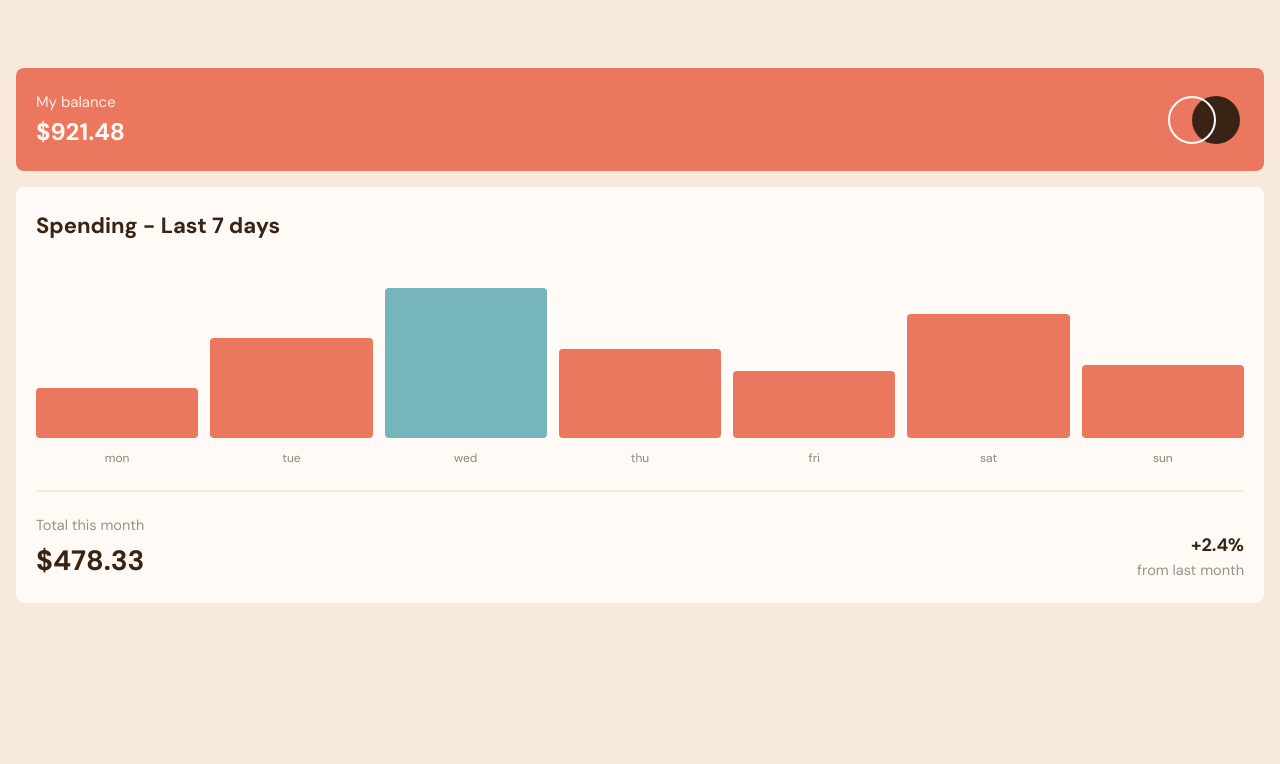
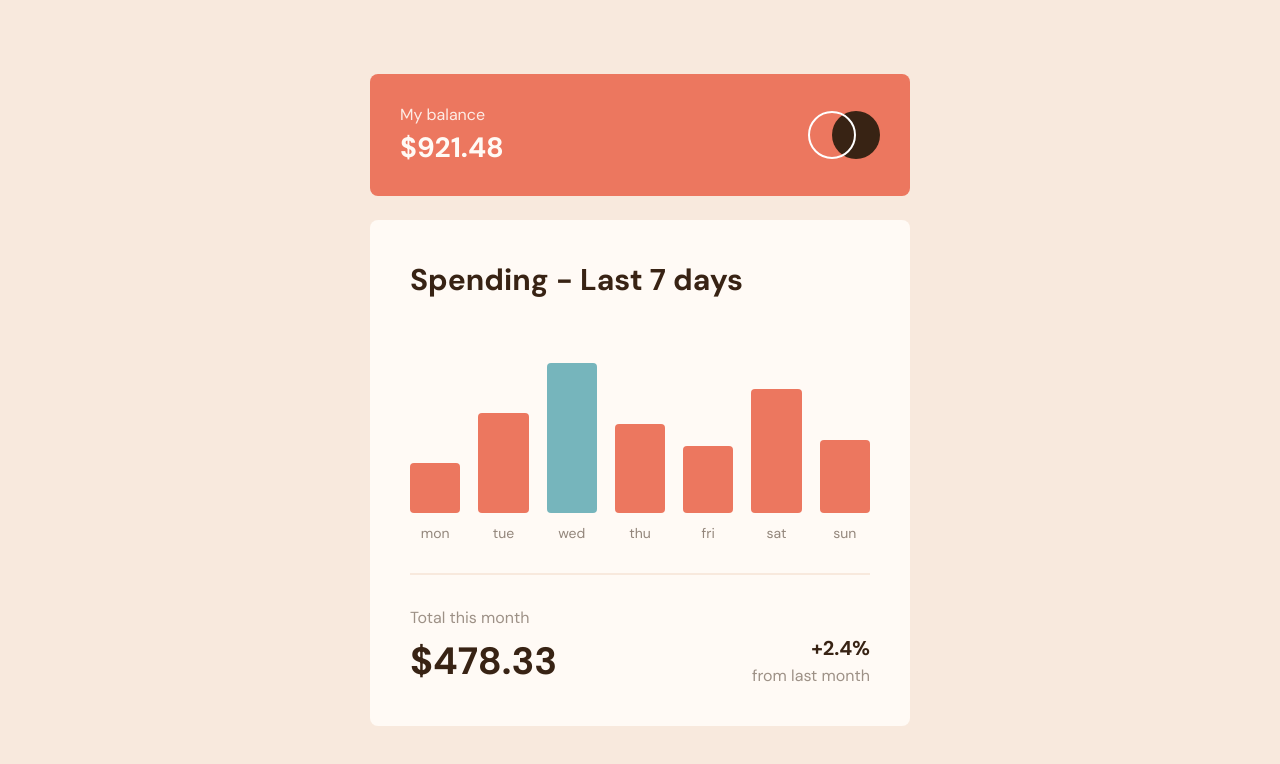
Before and after one commit to enriquesamudio99/fm-expenses-chart-component, a plain HTML site: page index.html in a window 1280 px wide. Drawn offline with Linux system fonts and the light colour scheme.

Commit message:
JS added

```diff
--- a/css/styles.css
+++ b/css/styles.css
@@ -23,6 +23,15 @@ body {
     background-color: var(--cream);
 }
 
+@media (min-width: 768px) {
+    body {
+        display: flex;
+        align-items: center;
+        justify-content: center;
+        height: 100vh;
+    }
+}
+
 img {
     max-width: 100%;
     height: auto;
@@ -31,7 +40,15 @@ img {
 
 .container {
     width: calc(100% - 2rem);
+    max-width: 540px;
     margin: 4.25rem auto;
+}
+
+@media (min-width: 768px) {
+    .container {
+        margin: 0;
+    }
+
 }
 
 .balance {
@@ -43,11 +60,23 @@ img {
     align-items: center;
 }
 
+@media (min-width: 768px) {
+    .balance {
+        padding: 1.875rem;
+    }
+}
+
 .balance__title {
-    font-size: 15px;
+    font-size: 14.5px;
     display: block;
     color: var(--veryPaleOrange);
     opacity: .9;
+}
+
+@media (min-width: 768px) {
+    .balance__title {
+        font-size: 16px;
+    }
 }
 
 .balance__total {
@@ -58,6 +87,12 @@ img {
     color: var(--veryPaleOrange);
 }
 
+@media (min-width: 768px) {
+    .balance__total {
+        font-size: 1.75rem;
+    }
+}
+
 .spending {
     margin-top: 1rem;
     background-color: var(--veryPaleOrange);
@@ -65,9 +100,22 @@ img {
     border-radius: 8px;
 }
 
+@media (min-width: 768px) {
+    .spending {
+        margin-top: 1.5rem;
+        padding: 2.5rem;
+    }
+}
+
 .spending__title {
     color: var(--darkBrown);
     font-size: 1.375rem;
+}
+
+@media (min-width: 768px) {
+    .spending__title {
+        font-size: 1.875rem;
+    }
 }
 
 .spending__chart {
@@ -78,10 +126,18 @@ img {
     gap: 0.75rem;
 }
 
+@media (min-width: 768px) {
+    .spending__chart {
+        margin-top: 4rem;
+        gap: 1.125rem;
+    }
+}
+
 .spending__bar-container {
     width: 100%;
     height: 0;
     position: relative;
+    transition: height .6s ease-in-out;
 }
 
 .spending__bar {
@@ -104,9 +160,8 @@ img {
     position: absolute;
     left: 50%;
     transform: translateX(-50%);
-    top: -38px;
-    width: 52px;
-    height: 30px;
+    top: -32px;
+    padding: .313rem;
     border-radius: 4px;
     font-weight: 700;
     background-color: var(--darkBrown);
@@ -119,44 +174,25 @@ img {
     opacity: 0;
 }
 
+@media (min-width: 768px) {
+    .spending__bar-label {
+        padding: 0.5rem;
+        top: -42px;
+        font-size: 14px;
+    }
+}
+
 .spending__bar-container:hover .spending__bar-label {
     visibility: visible;
     opacity: 1;
 }
 
-.spending__bar--highest {
+.spending__bar--current {
     background-color: var(--cyan);
 }
 
-.spending__bar-container:nth-child(1) {
-    height: 33.33%;
-}
-
-.spending__bar-container:nth-child(2) {
-    height: 66.67%;
-}
-
-.spending__bar-container:nth-child(3) {
-    height: 100%;
-}
-
-.spending__bar-container:nth-child(4) {
-    height: 59.33%;
-}
-
-.spending__bar-container:nth-child(5) {
-    height: 44.67%;
-}
-
-.spending__bar-container:nth-child(6) {
-    height: 82.67%;
-}
-
-.spending__bar-container:nth-child(7) {
-    height: 48.67%;
-}
-
 .spending__labels {
+    height: 16px;
     margin-top: .75rem;
     display: flex;
     align-items: center;
@@ -164,11 +200,24 @@ img {
     gap: 0.75rem;
 }
 
+@media (min-width: 768px) {
+    .spending__labels {
+        height: 16px;
+        gap: 1.125rem;
+    }
+}
+
 .spending__label {
     width: 100%;
     font-size: 12px;
     text-align: center;
     color: var(--mediumBrown);
+}
+
+@media (min-width: 768px) {
+    .spending__label {
+        font-size: 14px;
+    }
 }
 
 .spending__resume {
@@ -180,11 +229,24 @@ img {
     justify-content: space-between;
 }
 
+@media (min-width: 768px) {
+    .spending__resume {
+        margin-top: 2rem;
+        padding-top: 2rem;
+    }
+}
+
 .spending__month-title {
     font-size: 14.5px;
     display: block;
     color: var(--mediumBrown);
     opacity: .9;
+}
+
+@media (min-width: 768px) {
+    .spending__month-title {
+        font-size: 16px;
+    }
 }
 
 .spending__month-total {
@@ -193,6 +255,12 @@ img {
     font-weight: 700;
     margin-top: 0.5rem;
     color: var(--darkBrown);
+}
+
+@media (min-width: 768px) {
+    .spending__month-total {
+        font-size: 2.375rem;
+    }
 }
 
 .spending__last-month {
@@ -207,9 +275,21 @@ img {
     margin-top: .25rem;
 }
 
+@media (min-width: 768px) {
+    .spending__last-month-title {
+        font-size: 16px;
+    }
+}
+
 .spending__last-month-percentage {
     display: block;
     font-weight: 700;
     color: var(--darkBrown);
     font-size: 1.125rem;
 }
+
+@media (min-width: 768px) {
+    .spending__last-month-percentage {
+        font-size: 1.25rem;
+    }
+}
--- a/index.html
+++ b/index.html
@@ -34,46 +34,9 @@
 
                 <h1 class="spending__title">Spending - Last 7 days</h1>
 
-                <div class="spending__chart">
-                    <div class="spending__bar-container">
-                        <div class="spending__bar"></div>
-                        <span class="spending__bar-label">$54.32</span>
-                    </div>
-                    <div class="spending__bar-container">
-                        <div class="spending__bar"></div>
-                        <span class="spending__bar-label">$54.32</span>
-                    </div>
-                    <div class="spending__bar-container spending__bar-container--highest">
-                        <div class="spending__bar"></div>
-                        <span class="spending__bar-label">$54.32</span>
-                    </div>
-                    <div class="spending__bar-container">
-                        <div class="spending__bar"></div>
-                        <span class="spending__bar-label">$54.32</span>
-                    </div>
-                    <div class="spending__bar-container">
-                        <div class="spending__bar"></div>
-                        <span class="spending__bar-label">$54.32</span>
-                    </div>
-                    <div class="spending__bar-container">
-                        <div class="spending__bar"></div>
-                        <span class="spending__bar-label">$54.32</span>
-                    </div>
-                    <div class="spending__bar-container">
-                        <div class="spending__bar"></div>
-                        <span class="spending__bar-label">$54.32</span>
-                    </div>
-                </div>
+                <div class="spending__chart" id="spendingChart"></div>
 
-                <div class="spending__labels">
-                    <span class="spending__label">mon</span>
-                    <span class="spending__label">tue</span>
-                    <span class="spending__label">wed</span>
-                    <span class="spending__label">thu</span>
-                    <span class="spending__label">fri</span>
-                    <span class="spending__label">sat</span>
-                    <span class="spending__label">sun</span>
-                </div>
+                <div class="spending__labels" id="spendingLabels"></div>
 
             </div>
 
@@ -95,5 +58,6 @@
 
     </div>
 
+    <script src="js/scripts.js"></script>
 </body>
 </html>
--- /dev/null
+++ b/js/scripts.js
@@ -0,0 +1,73 @@
+const spendingLabels = document.getElementById('spendingLabels');
+const spendingChart = document.getElementById('spendingChart');
+
+const currentDay = new Date().getDay();
+const chartMaxHeight = spendingChart.clientHeight;
+
+document.addEventListener("DOMContentLoaded", () => {
+    getData();
+});
+
+async function getData() {
+
+    try {
+
+        const response = await fetch("./data.json");
+        const dataArr = await response.json();
+
+        setData(dataArr);
+
+    } catch (error) {
+
+        console.log(error);
+
+    }
+
+}
+
+
+function setData(dataArr) {
+
+    const dayArr = dataArr.map((data) => data.day);
+    const maxAmount = Math.max(...dataArr.map((data) => data.amount));
+
+    dataArr.forEach(({day, amount}) => {
+
+        // Spending bar container
+        const spendingBarContainer = document.createElement("div");
+        spendingBarContainer.classList.add("spending__bar-container");
+
+        if (maxAmount === amount) {
+            setTimeout(() => {
+                spendingBarContainer.style.height = "100%";
+            }, 1000);
+        } else {
+            setTimeout(() => {
+                const spendingBarHeight = ((amount * 100) / maxAmount).toFixed(2);
+                spendingBarContainer.style.height = `${spendingBarHeight}%`;
+            }, 1000);
+        }
+
+        const spendingBar = document.createElement("div");
+        spendingBar.classList.add("spending__bar");
+        if (dayArr[currentDay] === day) spendingBar.classList.add("spending__bar--current");
+
+        const spendingBarLabel = document.createElement("span");
+        spendingBarLabel.classList.add("spending__bar-label");
+        spendingBarLabel.textContent = `$${amount}`;
+
+        spendingBarContainer.appendChild(spendingBar);
+        spendingBarContainer.appendChild(spendingBarLabel);
+
+        spendingChart.appendChild(spendingBarContainer);
+
+        // Spending Label
+        const spendingLabel =  document.createElement("span");
+        spendingLabel.classList.add("spending__label");
+        spendingLabel.textContent = day;
+
+        spendingLabels.appendChild(spendingLabel);
+
+    });
+
+}
```
